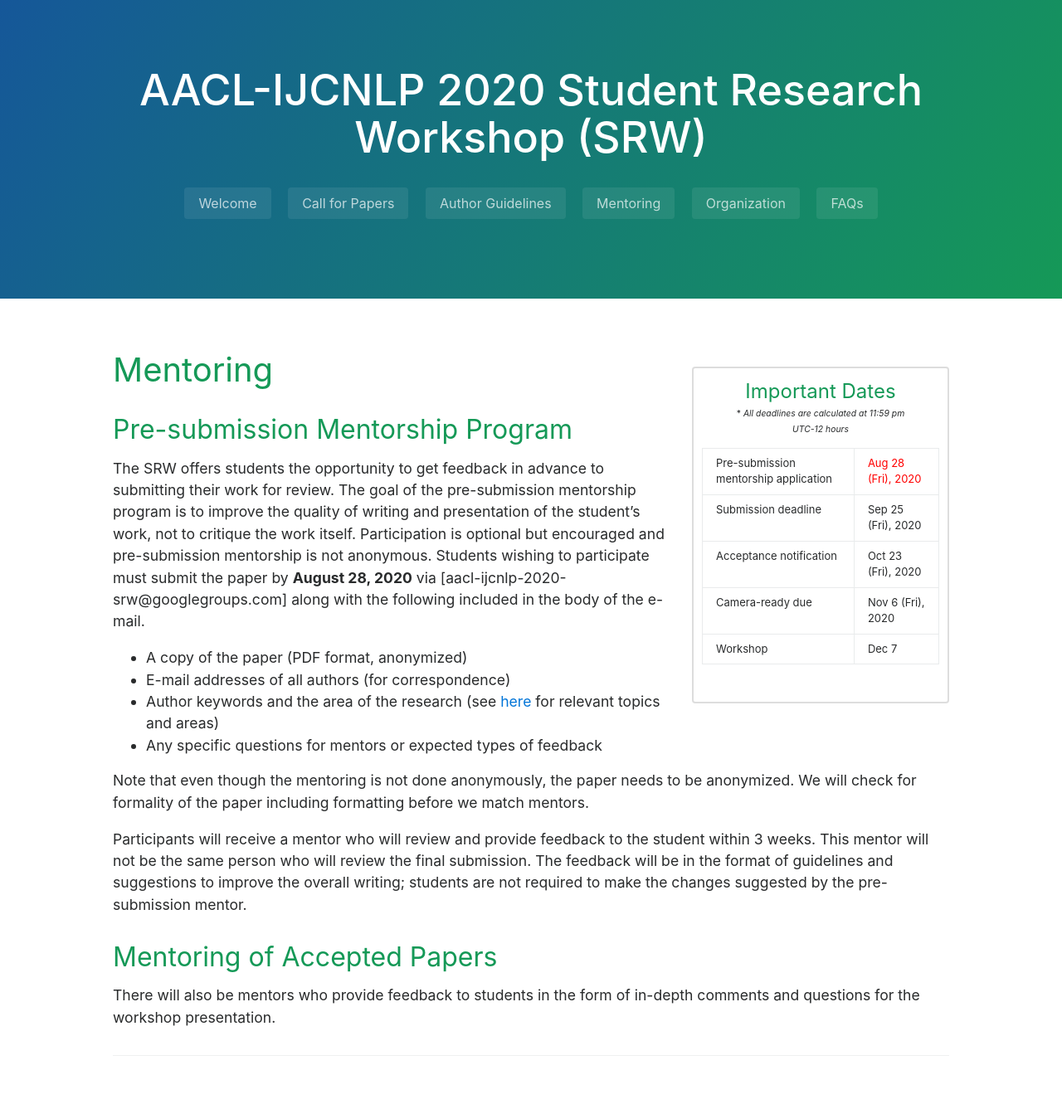
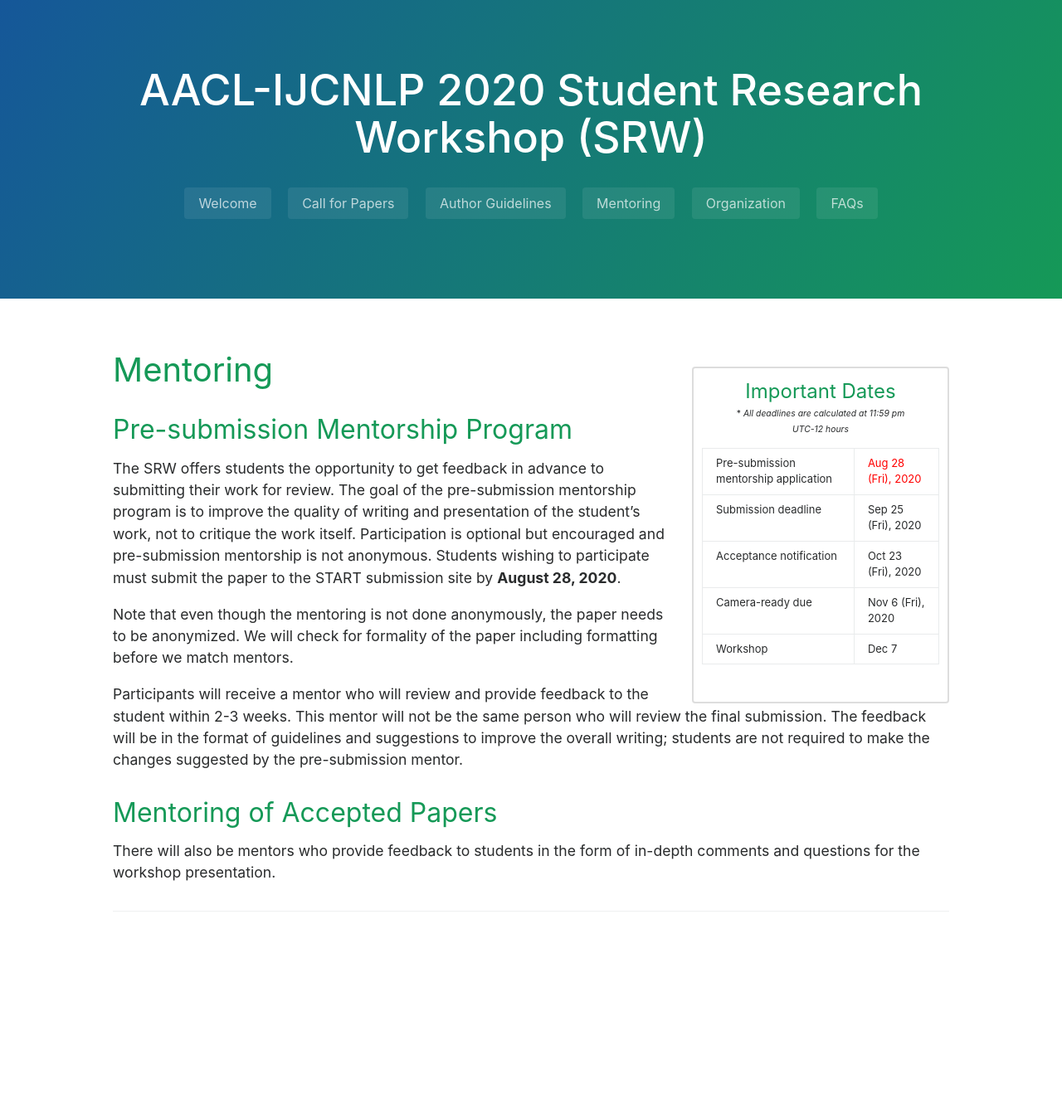
Before and after one commit to aacl2023-srw/aacl2023-srw.github.io, a Jekyll site: the page built from mentoring.md, in a window 1280 px wide. Shown: the whole page at 83% size. Built offline with Jekyll 4.4.1, drawn with Linux system fonts in a browser that asks for light colours; after the commit the page ends 1163 px from its top, so only the background shows below that.

Commit message:
Update mentoring.md

```diff
--- a/mentoring.md
+++ b/mentoring.md
@@ -8,16 +8,11 @@ order : 1
 
 ## Pre-submission Mentorship Program
 The SRW offers students the opportunity to get feedback in advance to submitting their work for review. The goal of the pre-submission mentorship program is to improve the quality of writing and presentation of the student’s work, not to critique the work itself. Participation is optional but encouraged and pre-submission mentorship is not anonymous.
-Students wishing to participate must submit the paper by __August 28, 2020__ via [aacl-ijcnlp-2020-srw@googlegroups.com] along with the following included in the body of the e-mail.
-
-- A copy of the paper (PDF format, anonymized)
-- E-mail addresses of all authors (for correspondence)
-- Author keywords and the area of the research (see [here](http://aacl2020.org/calls/papers/) for relevant topics and areas)
-- Any specific questions for mentors or expected types of feedback
+Students wishing to participate must submit the paper to the START submission site by __August 28, 2020__.
 
 Note that even though the mentoring is not done anonymously, the paper needs to be anonymized. We will check for formality of the paper including formatting before we match mentors.
 
-Participants will receive a mentor who will review and provide feedback to the student within 3 weeks. This mentor will not be the same person who will review the final submission. The feedback will be in the format of guidelines and suggestions to improve the overall writing; students are not required to make the changes suggested by the pre-submission mentor.
+Participants will receive a mentor who will review and provide feedback to the student within 2-3 weeks. This mentor will not be the same person who will review the final submission. The feedback will be in the format of guidelines and suggestions to improve the overall writing; students are not required to make the changes suggested by the pre-submission mentor.
 
 ## Mentoring of Accepted Papers
 
```
